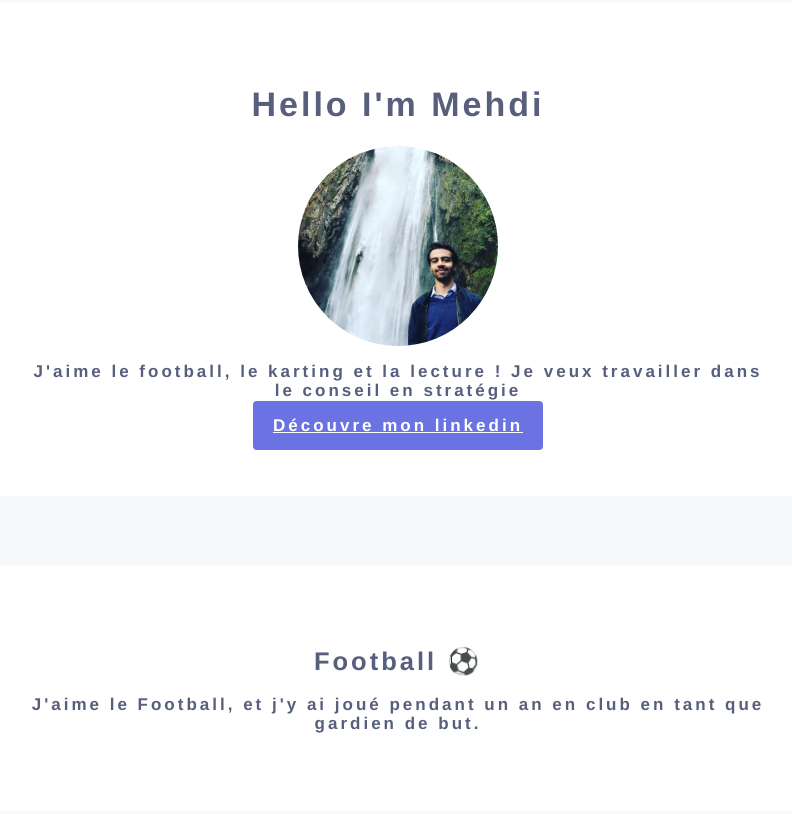
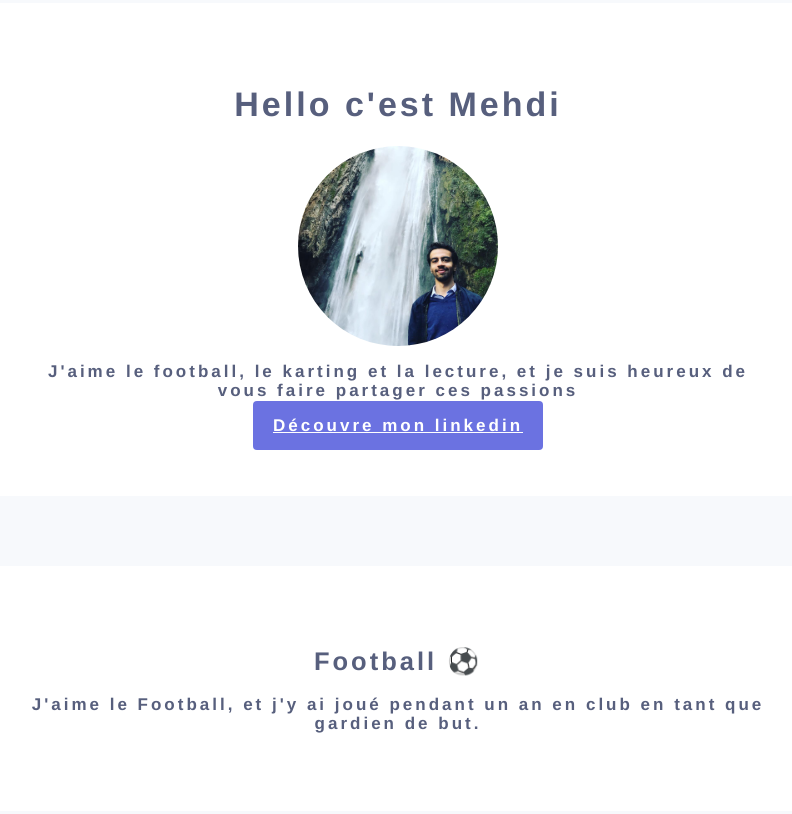
Before and after one commit to Mehdi-Draga/My-Profile, a plain HTML site: page index.html in a window 1280 px wide. Shown: the part 75-889 px from the top of the page, without its empty margins (242-1034 px from the left). Drawn offline with Linux system fonts and the light colour scheme.

Commit message:
Add files via upload

```diff
--- a/index.html
+++ b/index.html
@@ -5,7 +5,7 @@
 	<Title>Mehdi Draga's profile</Title>
 	<Meta name="description" content="This is the profile of Mehdi">
 	<Meta charset="UTF-8">
-	<link rel="stylesheet" href="style.css">
+	<link rel="stylesheet" href="style.CSS">
 	<script src="https://kit.fontawesome.com/8898df0e6d.js" crossorigin="anonymous"></script>
 </head>
 
@@ -13,9 +13,9 @@
 <div class ="container">
 <div class="box-white">
 
-<h1>Hello I'm Mehdi</h1>
+<h1>Hello c'est Mehdi</h1>
 <center> <Img src="Images/Moi.jpg" alt="Mehdi Draga" class="img-circle" width=200px></center>
-<P>J'aime le football, le karting et la lecture ! Je veux travailler dans le conseil en stratégie</P>
+<P>J'aime le football, le karting et la lecture, et je suis heureux de vous faire partager ces passions</P>
 
  <a href="https://www.linkedin.com/in/mehdi-draga-83054b134/" class="button" target="_blank">Découvre mon linkedin</a>
 </div>
```
